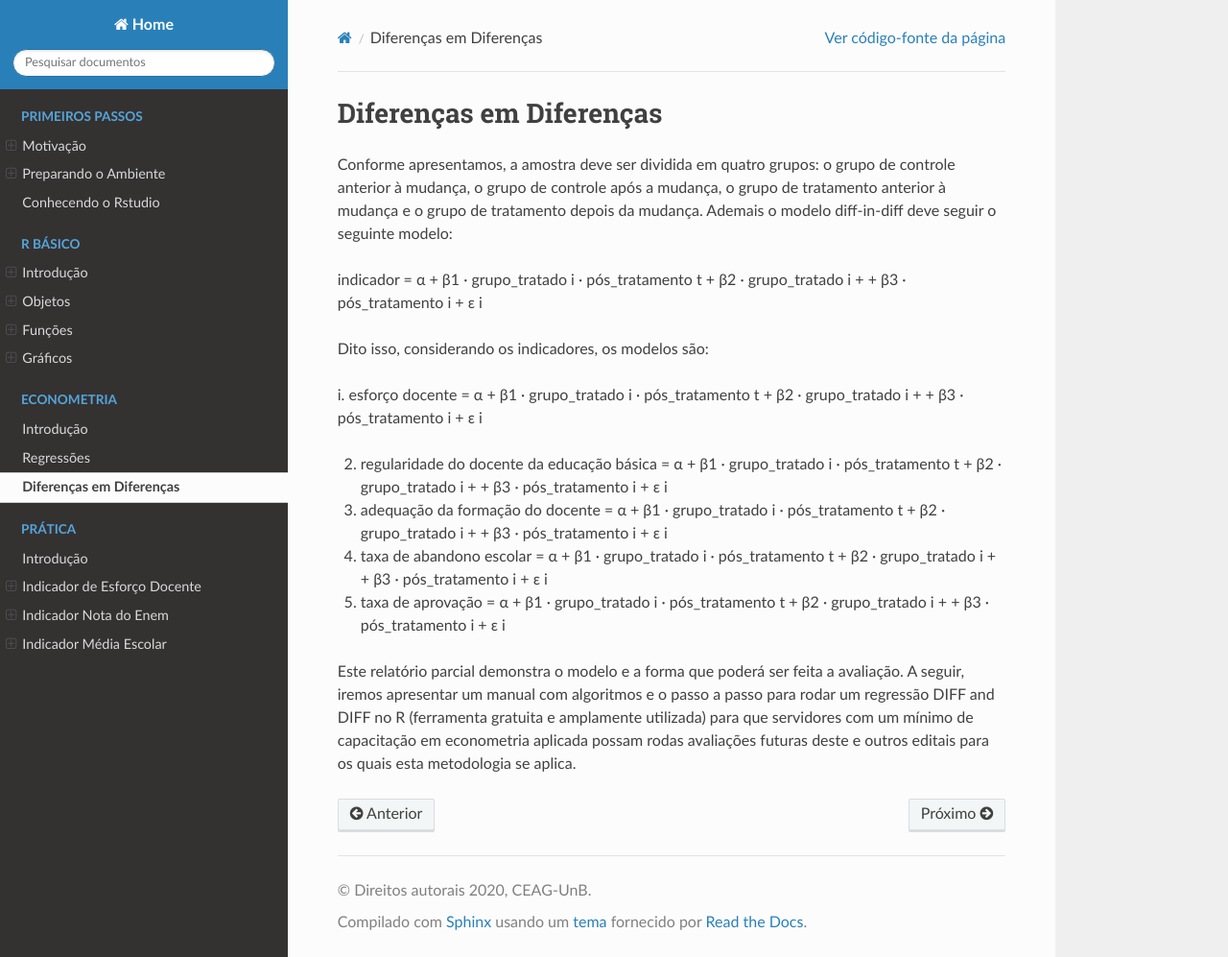
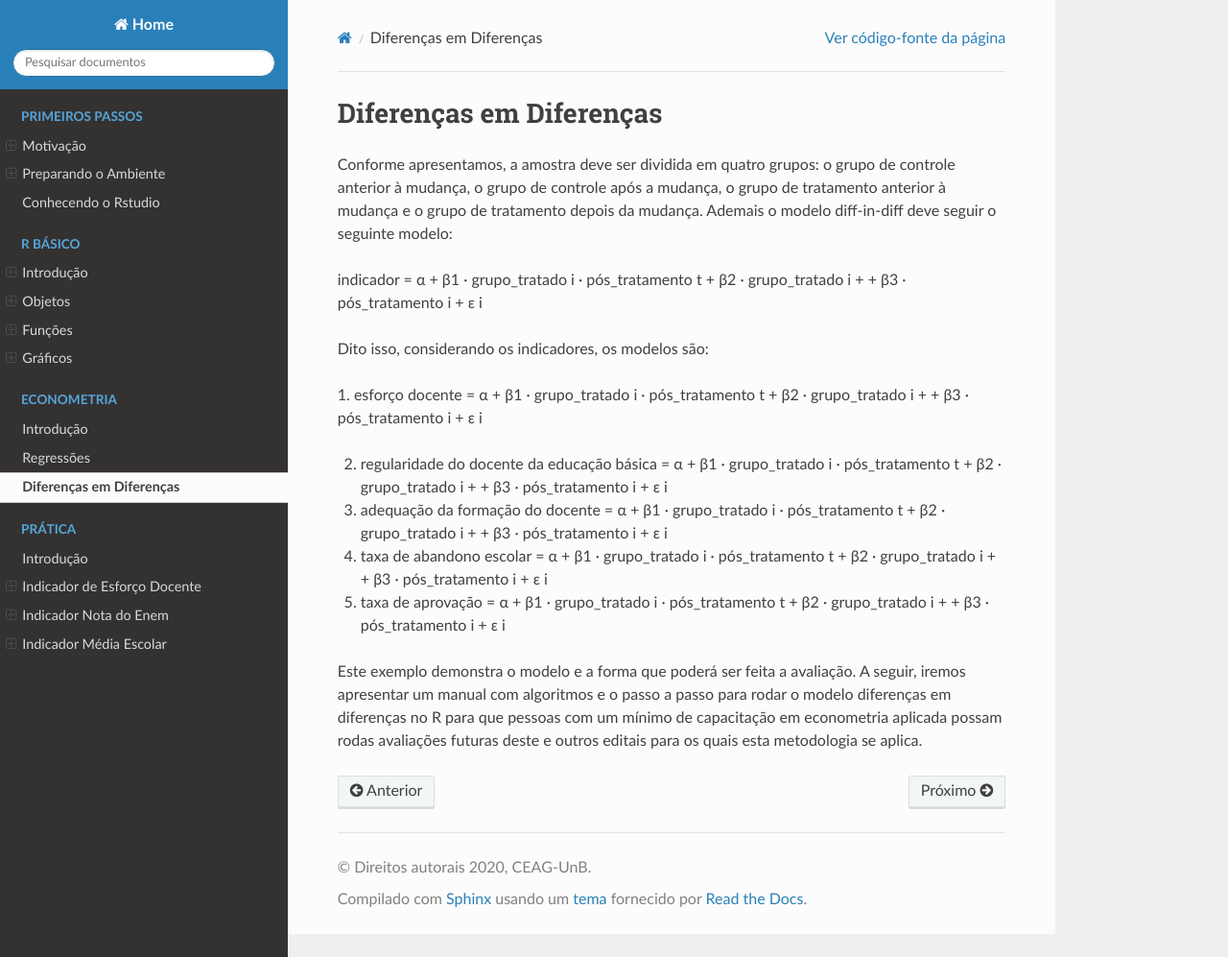
Before and after one commit to VitorGGs/manual-diff, a Sphinx documentation site: the page built from docs/econometria/did.rst, in a window 1280 px wide and 997 px high. Shown: the whole window at 96% size. Built offline with Sphinx 7.4.7 and the Read the Docs theme 2.0.0, drawn with Linux system fonts in a browser that asks for light colours.

Commit message:
Update did.rst

```diff
--- a/docs/econometria/did.rst
+++ b/docs/econometria/did.rst
@@ -9,15 +9,15 @@ indicador = α + β1 · grupo_tratado i · pós_tratamento t + β2 · grupo_trat
 
 Dito isso, considerando os indicadores, os modelos são:
 
-i.	esforço docente = α + β1 · grupo_tratado i · pós_tratamento t + β2 · grupo_tratado i +
+1.	esforço docente = α + β1 · grupo_tratado i · pós_tratamento t + β2 · grupo_tratado i +
 + β3 · pós_tratamento i + ε i
 
-ii.	regularidade do docente da educação básica = α + β1 · grupo_tratado i · pós_tratamento t + β2 · grupo_tratado i + + β3 · pós_tratamento i + ε i
+2.	regularidade do docente da educação básica = α + β1 · grupo_tratado i · pós_tratamento t + β2 · grupo_tratado i + + β3 · pós_tratamento i + ε i
 
-iii.	adequação da formação do docente = α + β1 · grupo_tratado i · pós_tratamento t + β2 · grupo_tratado i + + β3 · pós_tratamento i + ε i
+3.	adequação da formação do docente = α + β1 · grupo_tratado i · pós_tratamento t + β2 · grupo_tratado i + + β3 · pós_tratamento i + ε i
 
-iv.	taxa de abandono escolar = α + β1 · grupo_tratado i · pós_tratamento t + β2 · grupo_tratado i + + β3 · pós_tratamento i + ε i
+4.	taxa de abandono escolar = α + β1 · grupo_tratado i · pós_tratamento t + β2 · grupo_tratado i + + β3 · pós_tratamento i + ε i
 
-v.	taxa de aprovação = α + β1 · grupo_tratado i · pós_tratamento t + β2 · grupo_tratado i + + β3 · pós_tratamento i + ε i
+5.	taxa de aprovação = α + β1 · grupo_tratado i · pós_tratamento t + β2 · grupo_tratado i + + β3 · pós_tratamento i + ε i
 
-Este relatório parcial demonstra o modelo e a forma que poderá ser feita a avaliação. A seguir, iremos apresentar um manual com algoritmos e o passo a passo para rodar um regressão DIFF and DIFF no R (ferramenta gratuita e amplamente utilizada) para que servidores com um mínimo de capacitação em econometria aplicada possam rodas avaliações futuras deste e outros editais para os quais esta metodologia se aplica.
+Este exemplo demonstra o modelo e a forma que poderá ser feita a avaliação. A seguir, iremos apresentar um manual com algoritmos e o passo a passo para rodar o modelo diferenças em diferenças no R para que pessoas com um mínimo de capacitação em econometria aplicada possam rodas avaliações futuras deste e outros editais para os quais esta metodologia se aplica.
```
